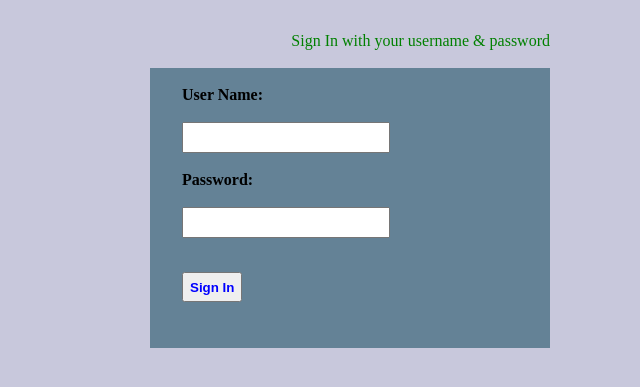
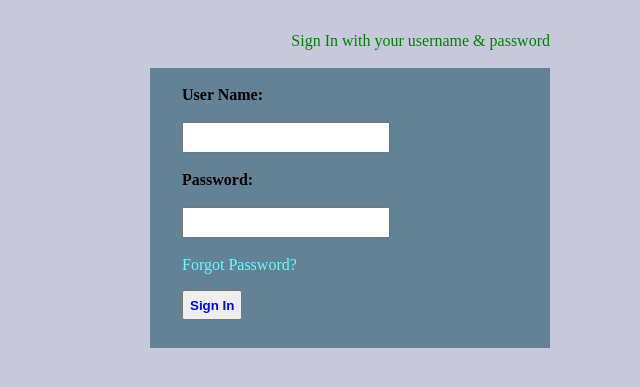
Before and after one commit to aktyis/WebTech, a PHP site: page /login.php in a window 1280 px wide. Shown: the part 253-640 px from the top of the page, without its empty margins (640-1280 px from the left). Run offline with PHP 8.4, Linux system fonts and the light colour scheme.

Commit message:
login page

```diff
--- a/Files/login.php
+++ b/Files/login.php
@@ -42,6 +42,10 @@
 		#oflink
 		{
 			margin-left: 2em;
+		}
+		#aclink
+		{
+			color: rgb(100,280,550);
 		}
 		a:link
 		{
@@ -109,6 +113,7 @@
 							<input style="width:200px; height:25px" type="text" name="username" required><br><br>
 							<label style="font-weight:bold">Password:</label><br><br>
 							<input style="width:200px; height:25px" type="password" name="password" required><br><br>
+							<a id="aclink" href="login.php">Forgot Password?</a>
 						</p>
 						<input style="color:blue; height:30px; font-weight:bold" type="submit" value="Sign In">
 					</div>
```
